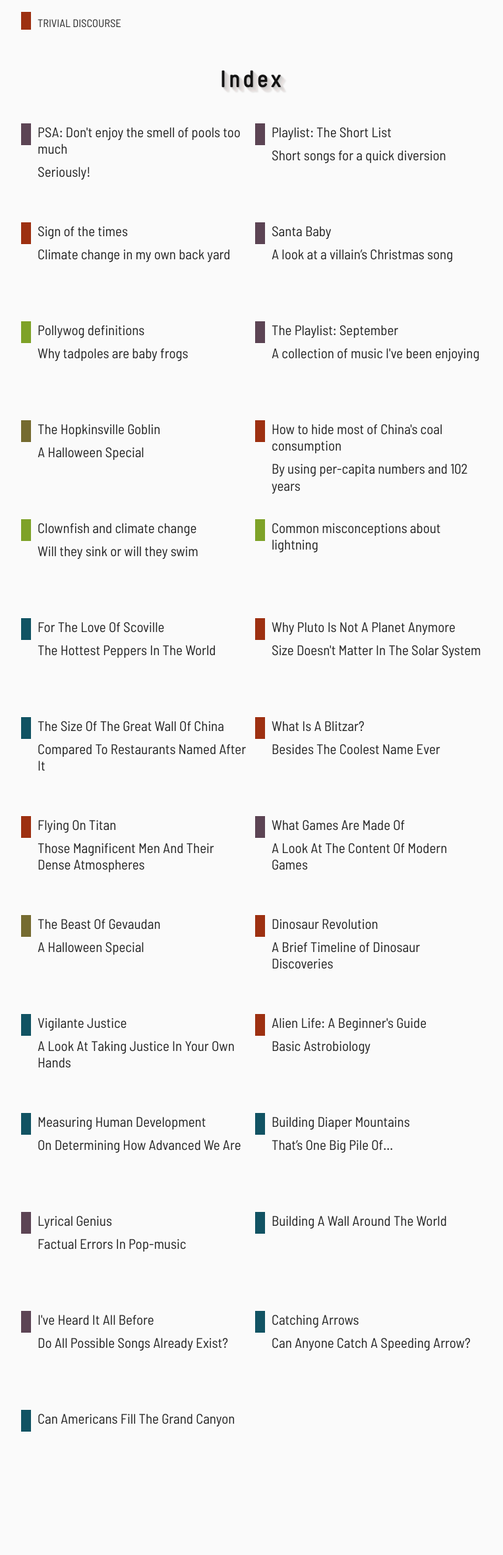
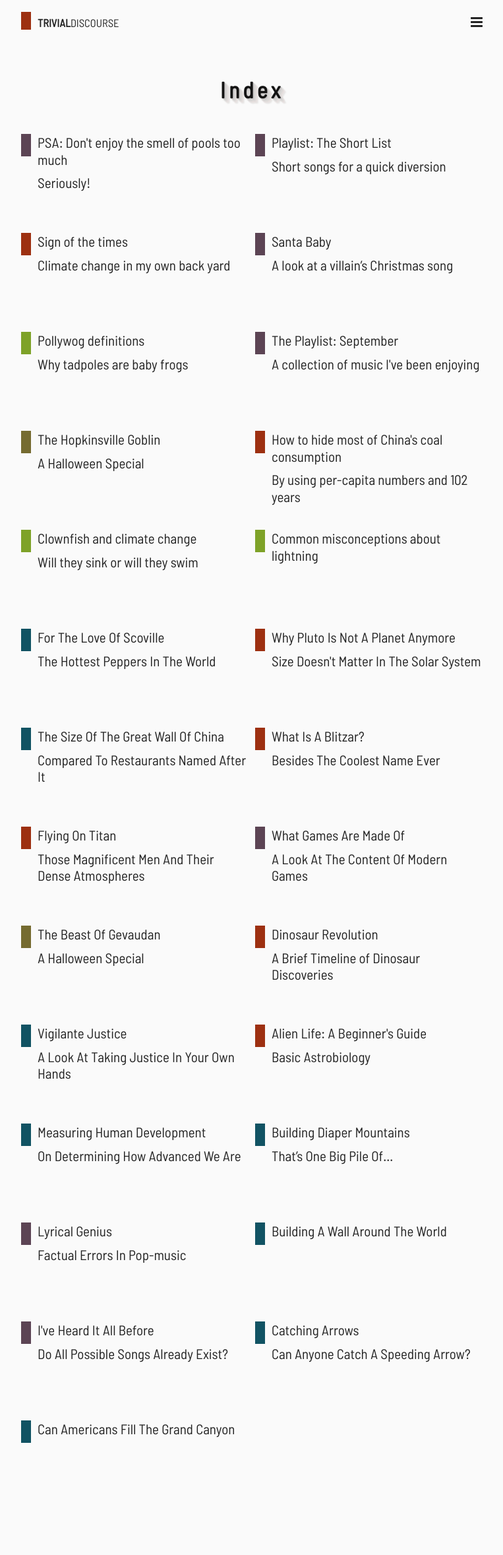
Before and after one commit to PieterHeijman/PieterHeijman.github.io, a Jekyll site: the page built from index.html, in a window 1280 px wide. Shown: the whole page at 66% size, without its empty margins (258-1021 px from the left). Built offline with Jekyll 4.4.1, drawn with Linux system fonts in a browser that asks for light colours; before the commit the page ends 2272 px from its top, so only the background shows below that.

Commit message:
[TASK] Finishing up layout
Making everytihng work using css grids.

```diff
--- a/_includes/footer.html
+++ b/_includes/footer.html
@@ -1,4 +1,3 @@
 <footer class="site-footer">
-
+  <p>&nbsp;</p>
 </footer>
-<script src="/js/analytics.js"></script>
--- a/_includes/header.html
+++ b/_includes/header.html
@@ -1,6 +1,40 @@
 <div class="header text-center">
-    <a class="logo smallcaps" href="/">
-      Trivial Discourse
-    </a>
-
+  <div class="nav">
+      <a class="logo smallcaps" href="/">
+        <strong>Trivial</strong>Discourse
+      </a>
+      <input class="menu-toggle" type="checkbox" />
+      <div class="hamburger"></div>
+      <div class="menu">
+        <div class="content">
+          <p>
+            Also read one of the following article(s)<br>
+            {% if page.previous.title %}
+            &ldquo;<a rel="prev" href="{{ page.previous.url }}">{{ page.previous.title }}</a>&rdquo;<br>
+            {% endif %}
+            {% if page.next.title %}
+            &ldquo;<a rel="prev" href="{{ page.next.url }}">{{ page.next.title }}</a>&rdquo;<br>
+            {% endif %}
+            Or take a look at <a href="/">the index</a> for all articles.
+          </p>
+          <p>
+            Everything on this site is written by me and provided to you under a creative commons license (see <a rel="license" href="https://creativecommons.org/licenses/by-nc-sa/4.0/" target="_blank" rel="noopener">cc-by-nc-sa</a>).
+          </p>
+          <p>
+            Thank you for visiting. If you enjoyed your stay, please consider supporting me by <a href="https://ko-fi.com/M4M07KBW" target="_blank" rel="noopener">buying me a coffee</a>.
+          </p>
+          <p>
+            Feel free to share this page:<br>
+            <span class="sharing">
+              <a href="http://www.twitter.com/share" title="Tweet to your friends about this article" target="_blank"><i class="fa fa-twitter" aria-hidden="true"></i></a>
+              <a href="https://www.facebook.com/sharer/sharer.php" title="Tell all your friends on Facebook about this article" target="_blank"><i class="fa fa-facebook" aria-hidden="true"></i></a>
+              <a data-pin-do="buttonBookmark" href="https://pinterest.com/pin/create/button" title="Pin this article to you Pinterest boards" target="_blank"><i class="fa fa-pinterest" aria-hidden="true"></i></a>
+              <a href="http://www.reddit.com/submit?url=www.trivialdiscourse.com{{ page.url }}" title="Discuss this article on Reddit" target="_blank"><i class="fa fa-reddit" aria-hidden="true"></i></a>
+              <a href="https://plus.google.com/share?url=www.trivialdiscourse.com{{ page.url }}" title="Tell all your Google Plus circles about this article" target="_blank"><i class="fa fa-google-plus" aria-hidden="true"></i></a>
+            </span>
+          </p>
+          <p>&nbsp;</p>
+        </div>
+      </div>
+    </div>
 </div>
--- a/_sass/_base.scss
+++ b/_sass/_base.scss
@@ -1,11 +1,3 @@
-// Glyph font
-@font-face {
-   font-family: "winjs-symbols";
-   src: url("../fonts/winjs-symbols.eot");
-   src: url("../fonts/winjs-symbols.eot#iefix") format("embedded-opentype"),
-       url("../fonts/winjs-symbols.ttf") format("truetype");
-}
-
 @font-face {
    font-family: "Barlow Semi Condensed";
    src: url("../fonts/BarlowSemiCondensed-Regular.ttf") format("truetype");
@@ -13,7 +5,7 @@
 
 html {
   font-style:normal;
-  font-weight:normal;
+  font-weight:200;
 }
 body {
   padding-top: 0px;
@@ -202,10 +194,6 @@ hr {
   border: 1px solid black;
 }
 
-a {
-  color: $black;
-}
-
 small, .small {
    font-size: $font-small;
    line-height: 80%;
@@ -219,8 +207,6 @@ article {
   text-align: justify;
 }
 
-
-
 img.right {
   float: right;
   margin-left: 10px;
@@ -230,17 +216,12 @@ aside li {
   list-style-type: none;
 }
 
-.linkprev a, .linknext a, .linkprev a:hover, .linknext a:hover, .index-item .title a, .index-item .title a:hover {
-  color: $black;
-  text-decoration: none;
-}
-
 a {
   color: $black;
 }
 
 a:hover {
-  color: #000;
+  color: $black;
   text-decoration: none;
 }
 
@@ -258,8 +239,8 @@ a:hover {
   margin-right: 5px;
   margin-top: 10px;
   padding: 5px;
-  width: 45px;
-  height: 45px;
+  width: 40px;
+  height: 40px;
   float: left;
   color: white;
   text-align: center;
@@ -269,8 +250,20 @@ a:hover {
   -webkit-box-shadow: 4px 4px 10px rgba(0, 0, 0, 0.3);
 }
 
-.sharing .fa:hover {
-  background-color: #7ea228;
+.world  .sharing .fa:hover {
+  background-color: $world;
+}
+.nature .sharing .fa:hover {
+  background-color: $nature;
+}
+.science .sharing .fa:hover {
+  background-color: $science;
+}
+.entertainment .sharing .fa:hover {
+  background-color: $entertainment;
+}
+.legend .sharing .fa:hover {
+  background-color: $legend;
 }
 
 .space {
@@ -281,10 +274,6 @@ a:hover {
   height: 50px;
 }
 
-.content p a {
-  text-decoration: underline;
-}
-
 i.right {
   float: right;
   margin: 10px;
@@ -293,41 +282,57 @@ i.right {
 }
 
 .header {
+  height: 50px;
   margin-bottom: 10px;
+  position: relative;
 }
 
-article p a, aside a {
+article p a,
+aside a,
+.menu a {
   text-decoration: none;
   border-bottom: 2px solid #ccc;
   cursor: pointer;
   transition: border-color 0.5s cubic-bezier(0.33, 0.66, 0.66, 1);
 }
 
-article p a:hover, article p a:focus, aside a:hover, aside a:focus {
+article p a:hover,
+article p a:focus,
+aside a:hover,
+aside a:focus,
+.menu a:hover,
+.menu a:focus {
   border-color: #434343;
 }
 
-article p.title a, article p.title a {
+article p.title a,
+article p.title a {
   border-bottom: 0px;
   box-shadow: none;
 }
 
 .logo {
+  z-index: 999;
   display: block;
   font-family: $bold-font;
   font-size: $font-small;
   font-feature-settings: "kern" 1, "liga" 1, "swsh" 1, "salt" 1;
-  font-weight: normal;
-  float: none;
+  font-weight: 200;
+  float: left;
   color: $black;
   line-height: 200%;
   text-decoration: none;
+  width: 200px;
+
+  strong {
+    font-weight: 900;
+  }
 }
 
 .logo::before, .index-item h1::before {
   display: block;
   content: "";
-  background-color: #9d3011;
+  background-color: $science;
   width: 15px;
   height: $font-large;
   margin-right: 10px;
@@ -344,21 +349,43 @@ article p.title a, article p.title a {
   float: left;
 }
 
-.world .logo::before, .index-item.world h1::before {
-  background-color: #115363;
+.world .logo::before,
+.index-item.world h1::before {
+  background-color: $world;
 }
-.nature .logo::before, .index-item.nature h1::before {
-  background-color: #7ea228;
+.nature .logo::before,
+.index-item.nature h1::before {
+  background-color: $nature;
 }
-.science .logo::before, .index-item.science h1::before {
-  background-color: #9d3011;
+.science .logo::before,
+.index-item.science h1::before {
+  background-color: $science;
 }
-.entertainment .logo::before, .index-item.entertainment h1::before {
-  background-color: #5c4454;
+.entertainment .logo::before,
+.index-item.entertainment h1::before {
+  background-color: $entertainment;
 }
-.legend .logo::before, .index-item.legend h1::before {
-  background-color: #756b30;
+.legend .logo::before,
+.index-item.legend h1::before {
+  background-color: $legend;
 }
+
+.world .hamburger {
+  color: $world;
+}
+.nature .hamburger {
+  color: $nature;
+}
+.science .hamburger {
+  color: $science;
+}
+.entertainment .hamburger {
+  color: $entertainment;
+}
+.legend .hamburger {
+  color: $legend;
+}
+
 
 .logo a {
   text-decoration: none;
@@ -394,5 +421,9 @@ a.index-item {
 }
 
 .btn:hover {
-  background-color: #7ea228;
+  background-color: $nature;
 }
+
+.img-responsive {
+  width: 100%;
+}
--- /dev/null
+++ b/_sass/_nav.scss
@@ -0,0 +1,57 @@
+.nav {
+  width: 100%;
+  position: relative;
+  z-index: 1;
+
+  input {
+    width: 40px;
+    margin-top: 2px;
+    display: block;
+    width: 40px;
+    height: 32px;
+    position: absolute;
+    right: 0px;
+    cursor: pointer;
+    opacity: 0;
+    z-index: 3;
+    transform: translate(10px, -5px);
+  }
+
+  .hamburger {
+    position: absolute;
+    right: 0px;
+
+    &::before {
+      content: "\f0c9";
+      font-family: FontAwesome;
+    }
+  }
+
+  input.menu-toggle:checked ~ .hamburger {
+    &::before {
+      content: "\f00d";
+    }
+  }
+
+  input.menu-toggle:checked ~ .menu {
+    opacity: 1;
+    display: block;
+  }
+
+  .menu {
+    display: none;
+    background-color: $white;
+    font-size: $font-normal;
+    top: 0;
+    left: 0;
+    width: 100%;
+    opacity: 0;
+    overflow: hidden;
+    box-shadow: 0 15px 15px lighten($black, 75%);
+    transition: opacity 0.5s cubic-bezier(0.77,0.2,0.05,1.0);
+
+    .content {
+      padding: 20px;
+    }
+  }
+}
--- a/css/main.scss
+++ b/css/main.scss
@@ -16,7 +16,14 @@ $font-small: .7862em;
 $white: #fafafa;
 $black: #232323;
 
+$world: #115363;
+$nature: #7ea228;
+$science: #9d3011;
+$entertainment: #5c4454;
+$legend: #756b30;
+
 @import
         "base",
+        "nav",
         "font-awesome"
         ;
```
Also changed, not shown: _layouts/post.html (+9 -1 lines).
